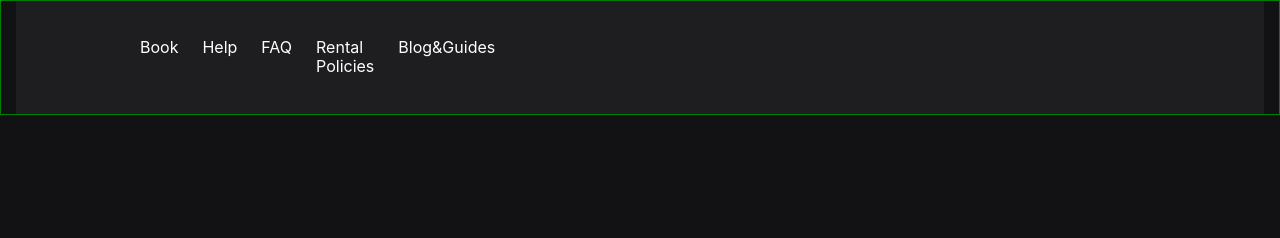
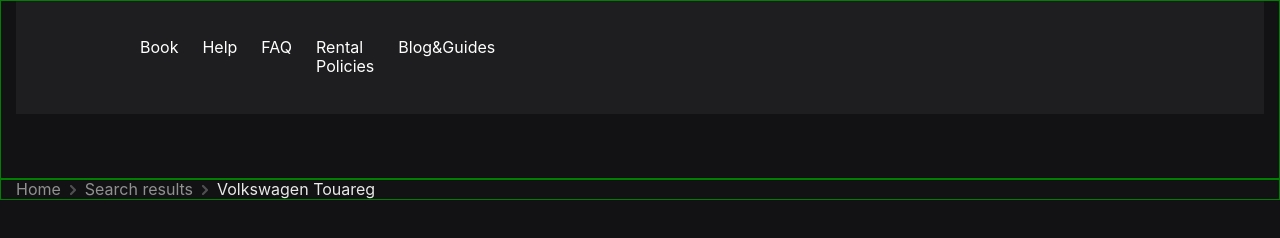
Before and after one commit to BigHeadliner/car-rent-web, a plain HTML site: page app/index.html in a window 1280 px wide. Shown: the top 238 px of the page. Drawn offline with Linux system fonts and the light colour scheme.

Commit message:
breadcrumbs section ready

```diff
--- a/app/index.html
+++ b/app/index.html
@@ -79,6 +79,24 @@
         </div>
       </div>
     </header>
+    <div class="breadcrumbs">
+      <div class="container-average">
+        <ul class="breadcrumbs__menu">
+          <li class="breadcrumbs__menu-item">
+            <a class="breadcrumbs__menu-link" href="#">Home</a>
+            <img class="breadcrumbs__menu-img" src="images/header/breadcrumbs-arrow.png" alt="breadcrumbs arrow" >
+          </li>
+          <li class="breadcrumbs__menu-item">
+            <a class="breadcrumbs__menu-link" href="#">Search results</a>
+            <img class="breadcrumbs__menu-img" src="images/header/breadcrumbs-arrow.png" alt="breadcrumbs arrow">
+          </li>
+          <li class="breadcrumbs__menu-item">
+            <a class="breadcrumbs__menu-link breadcrumbs__menu-link--current" href="#">Volkswagen Touareg</a>
+          </li>
+        </ul>
+      </nav>
+      </div>
+    </div>
     <script src="js/main.min.js"></script>
   </body>
 </html>
--- a/app/scss/style.scss
+++ b/app/scss/style.scss
@@ -10,6 +10,7 @@
     display: flex;
     align-items: center;
     background-color: #1e1e20;
+    margin-bottom: 64px;
   }
 
   &__logo {
@@ -139,4 +140,35 @@
   }
 }
 
+.breadcrumbs {
+  margin-bottom: 40px;
+  &__menu {
+    display: flex;
+  }
+
+  &__menu-item {
+    position: relative;
+  }
+
+  &__menu-item + .breadcrumbs__menu-item {
+    margin-left: 24px;
+  }
+
+  &__menu-link {
+    color: #919192;
+    @extend %inter-400;
+    font-size: 16px;
+  }
+
+  &__menu-link--current {
+    color: #e9e9e9;
+  }
+
+  &__menu-img {
+    position: absolute;
+    top: 5px;
+    right: -15px;
+  }
+}
+
 @import "media";
```
Also changed, not shown: app/css/style.css, app/images/header/breadcrumbs-arrow.png (added).
